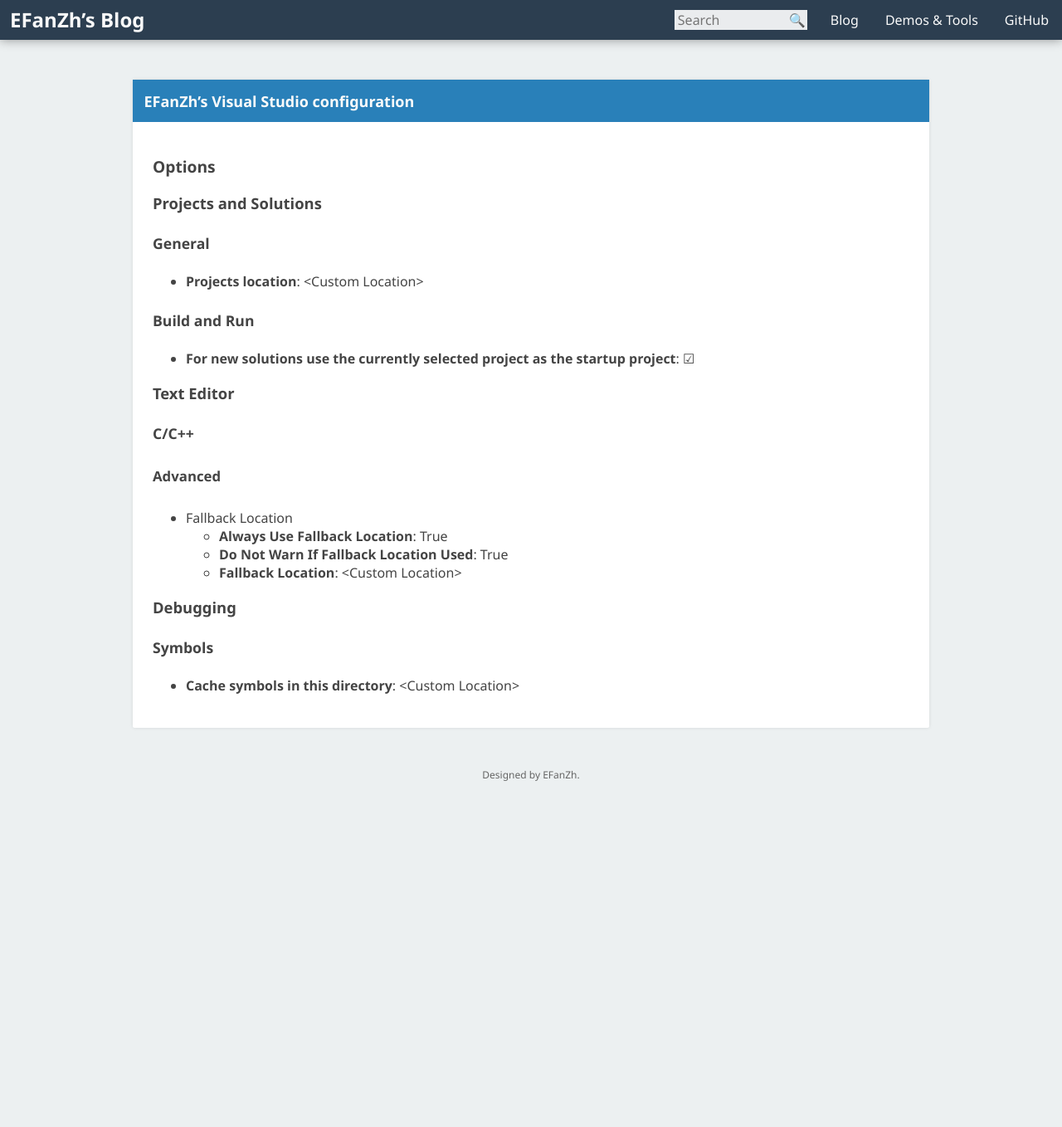
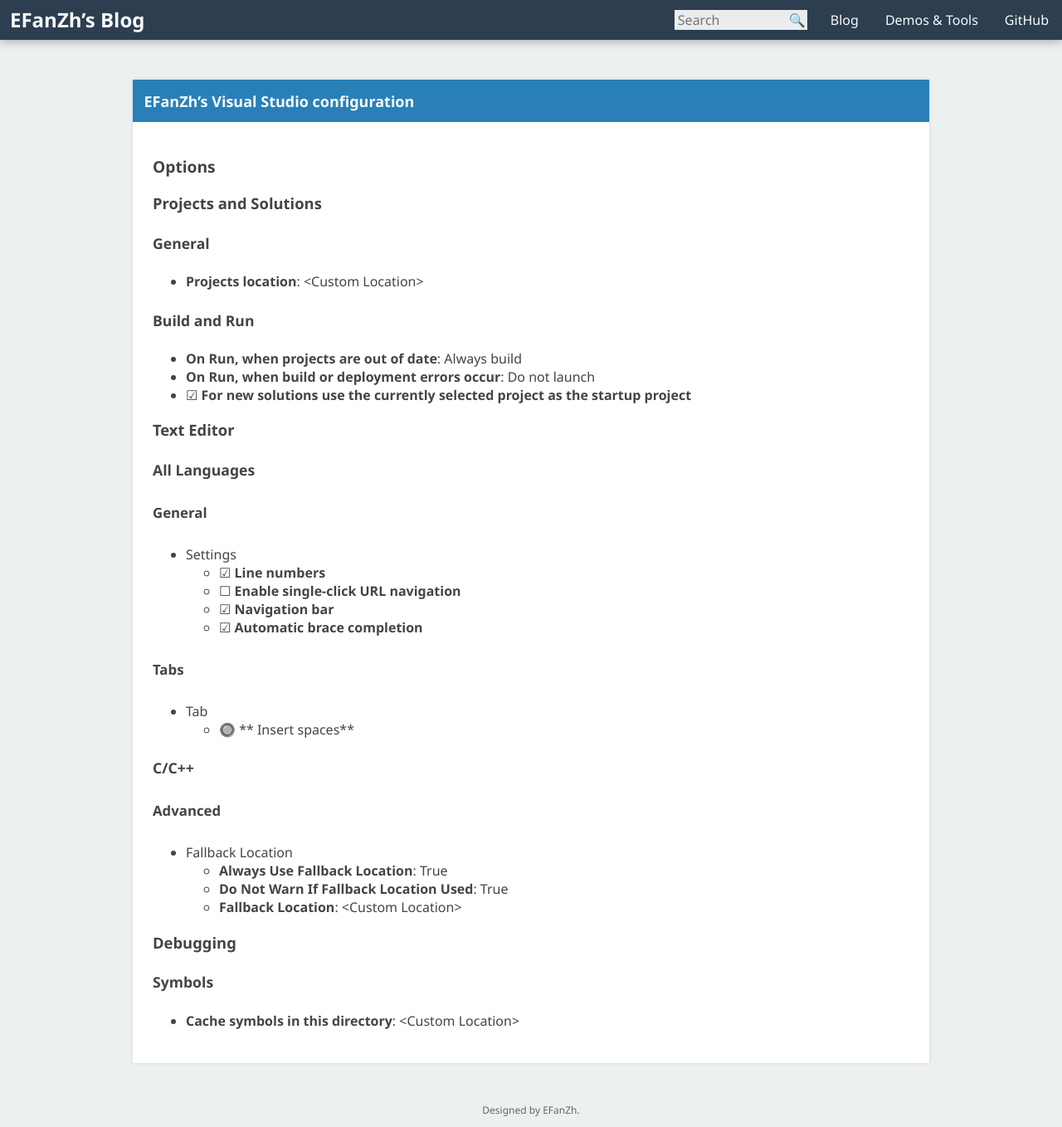
Before and after one commit to fuzeyi/efanzh.github.io, a Jekyll site: the page built from _posts/2015-07-26-visual-studio-configuration.md, in a window 1280 px wide and 1358 px high. Shown: the whole window at 83% size. Built offline with Jekyll 4.4.1, drawn with Linux system fonts in a browser that asks for light colours.

Commit message:
Update Visual Studio configuration

```diff
--- a/_posts/2015-07-26-visual-studio-configuration.md
+++ b/_posts/2015-07-26-visual-studio-configuration.md
@@ -13,9 +13,26 @@
 
 #### Build and Run
 
-- **For new solutions use the currently selected project as the startup project**: ☑
+- **On Run, when projects are out of date**: Always build
+- **On Run, when build or deployment errors occur**: Do not launch
+- ☑ **For new solutions use the currently selected project as the startup project**
 
 ### Text Editor
+
+#### All Languages
+
+##### General
+
+- Settings
+    - ☑ **Line numbers**
+    - ☐ **Enable single-click URL navigation**
+    - ☑ **Navigation bar**
+    - ☑ **Automatic brace completion**
+
+##### Tabs
+
+- Tab
+    - 🔘 ** Insert spaces**
 
 #### C/C++
 
```
